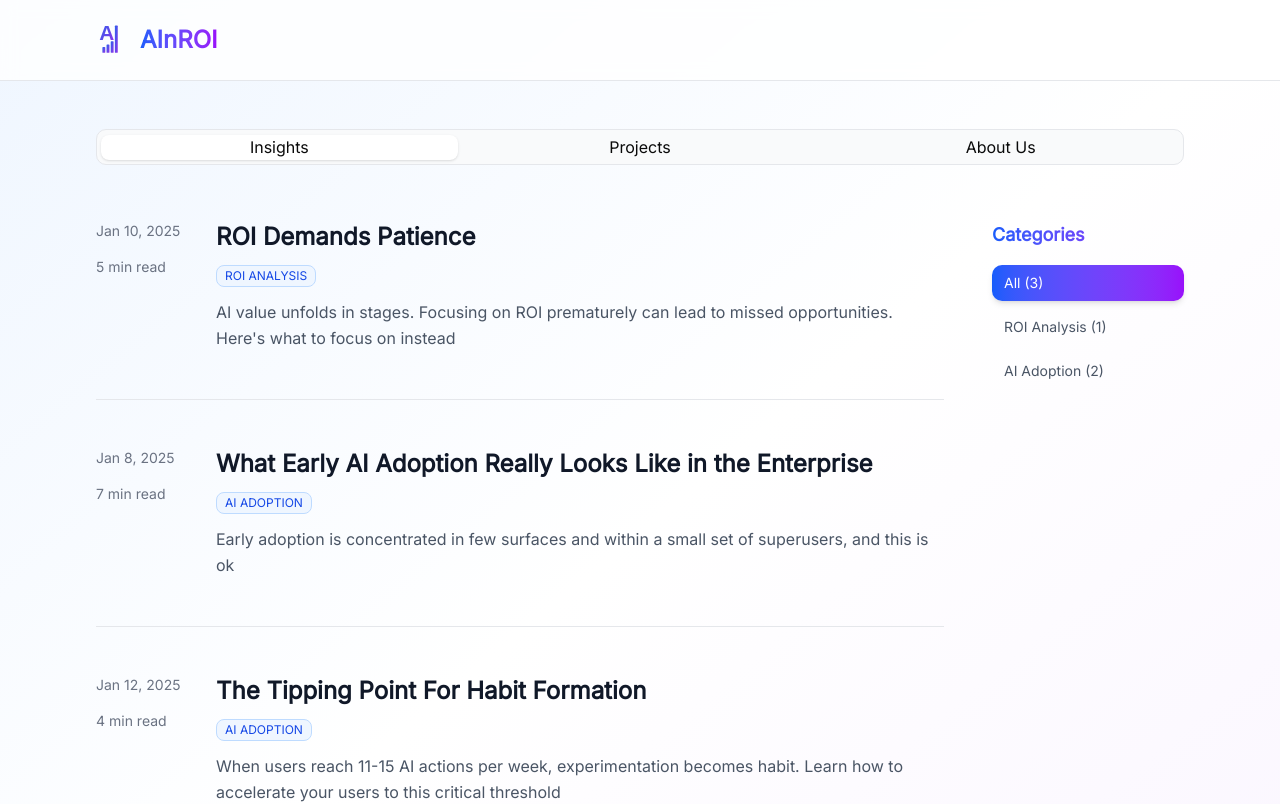
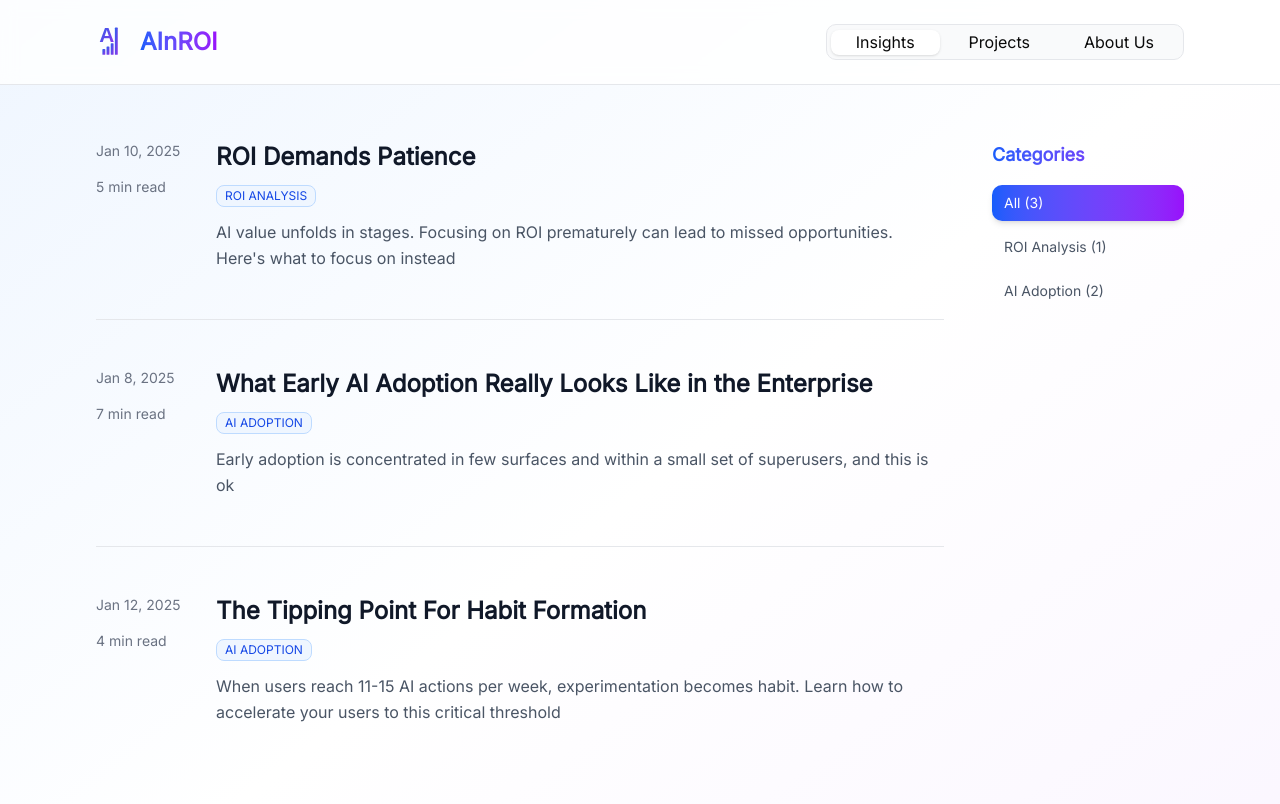
Before and after one commit to shailendrahegde/ainroisite, a React (Vite) app: page / in a window 1280 px wide. Shown: the top 804 px of the page. Built offline with nearby package versions, Linux system fonts and the light colour scheme.

Commit message:
Move navigation tabs to header level
- Navigation tabs now appear on same row as icon and logo
- Creates unified header navigation bar
- Uses flexbox justify-between for clean spacing
- More compact and professional layout

Co-Authored-By: Claude Sonnet 4.5 <noreply@anthropic.com>

```diff
--- a/src/App.tsx
+++ b/src/App.tsx
@@ -112,20 +112,18 @@ function App() {
 
   return (
     <div id="spark-app" className="min-h-screen bg-gradient-to-br from-blue-50 via-white to-purple-50">
+      <Tabs defaultValue="insights" className="w-full">
         {/* Header */}
         <header className="border-b border-gray-200 bg-white/80 backdrop-blur-sm">
           <div className="max-w-6xl mx-auto px-8 py-6">
+            <div className="flex items-center justify-between">
               <div className="flex items-center gap-3">
                 <img src="/icon.svg" alt="AInROI" className="w-8 h-8" />
                 <h1 className="text-2xl font-bold bg-gradient-to-r from-blue-600 to-purple-600 bg-clip-text text-transparent">AInROI</h1>
               </div>
-        </div>
-      </header>
 
-      <main className="max-w-6xl mx-auto px-8 py-12">
-        <Tabs defaultValue="insights" className="w-full">
               {/* Navigation Tabs */}
-          <TabsList className="mb-12 bg-gray-50 border border-gray-200 p-1 gap-1">
+              <TabsList className="bg-gray-50 border border-gray-200 p-1 gap-1">
                 <TabsTrigger value="insights" className="text-base px-6 py-2 data-[state=active]:bg-white">
                   Insights
                 </TabsTrigger>
@@ -136,6 +134,11 @@ function App() {
                   About Us
                 </TabsTrigger>
               </TabsList>
+            </div>
+          </div>
+        </header>
+
+        <main className="max-w-6xl mx-auto px-8 py-12">
 
           {/* Insights Tab */}
           <TabsContent value="insights" className="mt-0">
@@ -373,8 +376,8 @@ function App() {
               </div>
             </div>
           </TabsContent>
+        </main>
       </Tabs>
-      </main>
 
       <footer className="border-t border-gray-200 mt-20 py-8 bg-gray-50">
         <div className="max-w-6xl mx-auto px-8 text-center text-sm text-gray-600">
```
Lines whose indentation alone changed are shown as unchanged.
